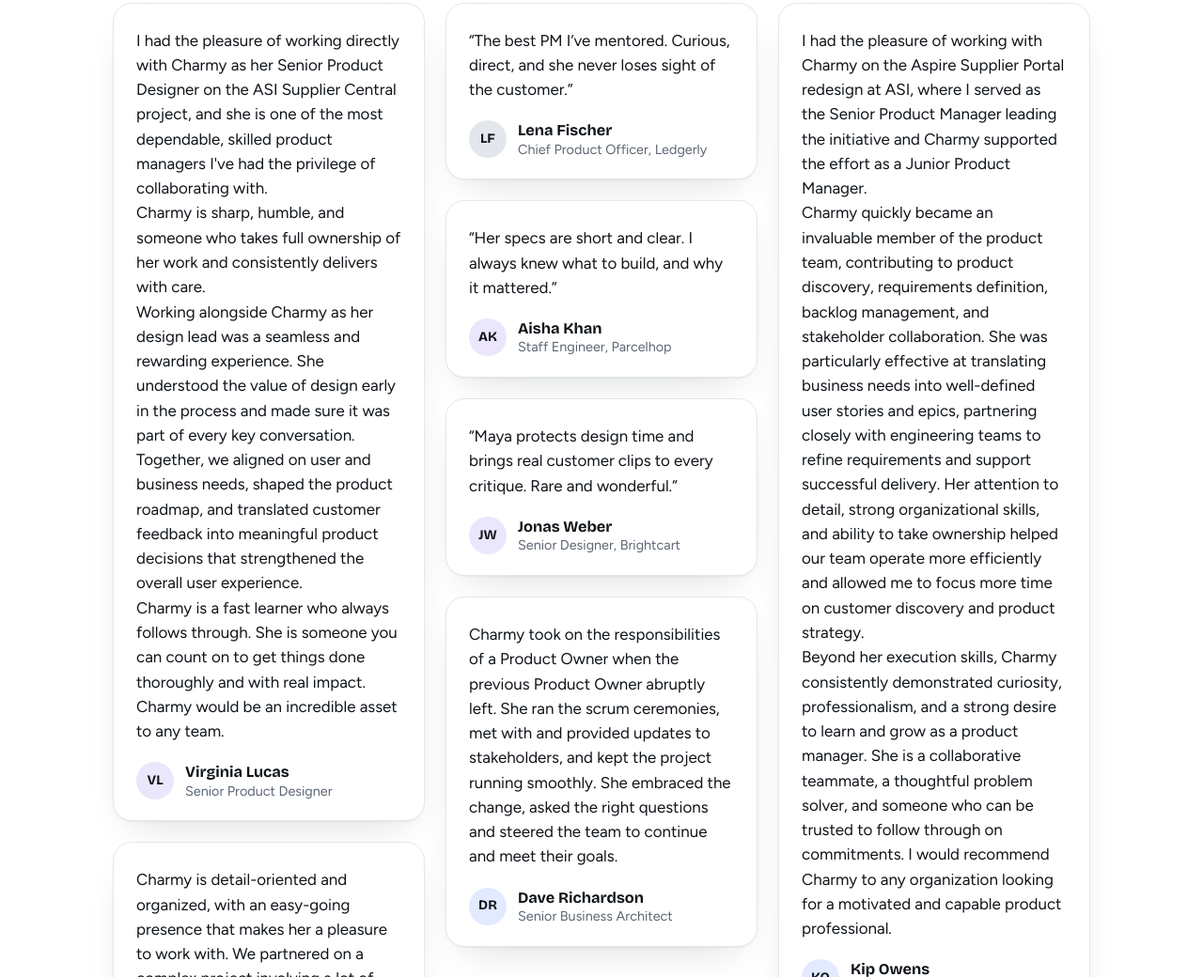
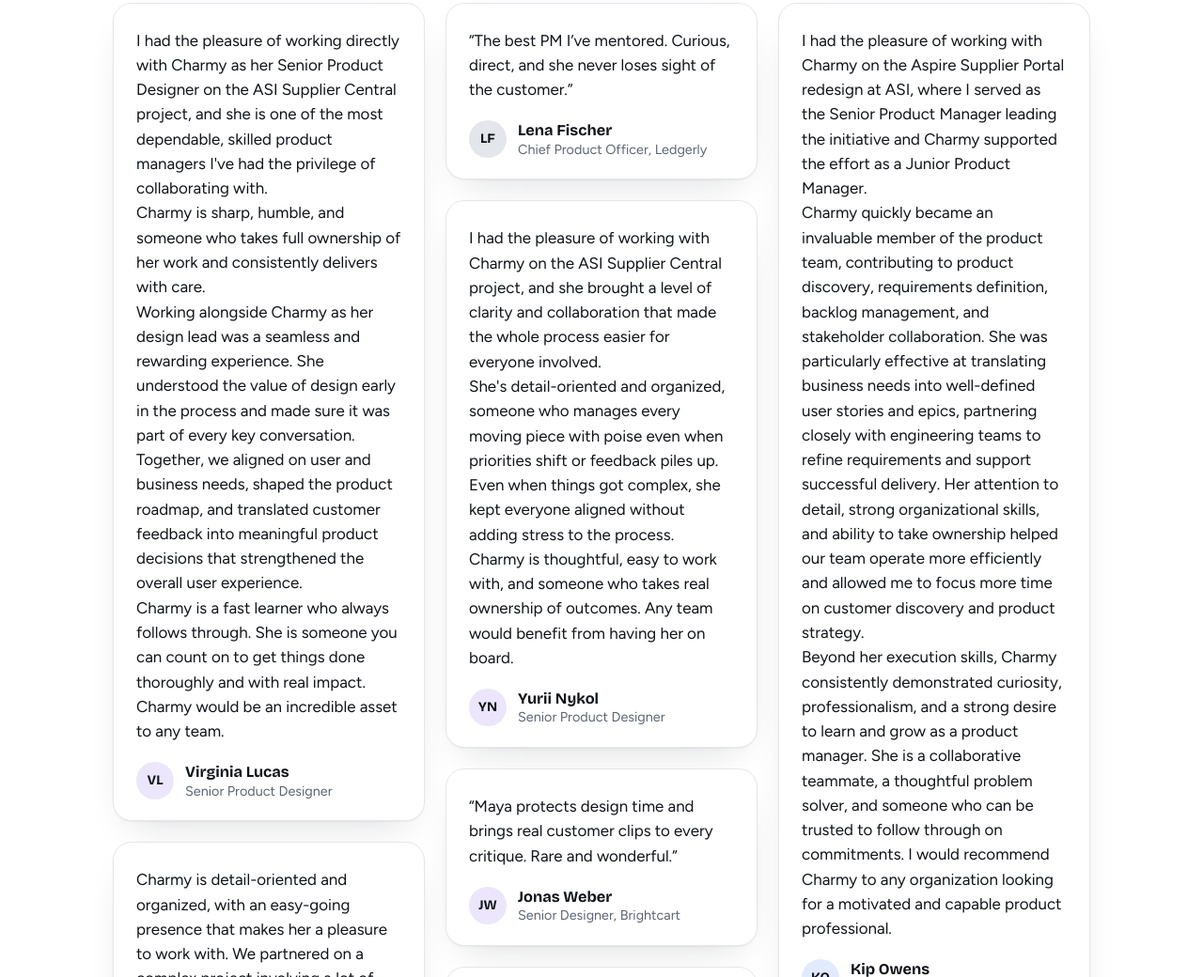
Before and after one commit to charmypatel/charmypatel.github.io, a plain HTML site: page index.html in a window 1280 px wide. Shown: the part 4079-5119 px from the top of the page at 94% size. Drawn offline with nearby package versions, Linux system fonts and the light colour scheme.

Commit message:
Update index.html

```diff
--- a/index.html
+++ b/index.html
@@ -545,8 +545,11 @@ footer{padding:40px 0 40px}
           <figcaption><i>LF</i><span><b>Lena Fischer</b>Chief Product Officer, Ledgerly</span></figcaption>
         </figure>
         <figure class="note team">
-          <blockquote>“Her specs are short and clear. I always knew what to build, and why it mattered.”</blockquote>
-          <figcaption><i>AK</i><span><b>Aisha Khan</b>Staff Engineer, Parcelhop</span></figcaption>
+          <blockquote>I had the pleasure of working with Charmy on the ASI Supplier Central project, and she brought a level of clarity and collaboration that made the whole process easier for everyone involved.</blockquote>
+            <blockquote>She's detail-oriented and organized, someone who manages every moving piece with poise even when priorities shift or feedback piles up. Even when things got complex, she kept everyone aligned without adding stress to the process.</blockquote>
+            <blockquote>Charmy is thoughtful, easy to work with, and someone who takes real ownership of outcomes. Any team would benefit from having her on board.</blockquote>
+
+          <figcaption><i>YN</i><span><b>Yurii Nykol</b>Senior Product Designer</span></figcaption>
         </figure>
         <figure class="note team">
           <blockquote>“Maya protects design time and brings real customer clips to every critique. Rare and wonderful.”</blockquote>
```
